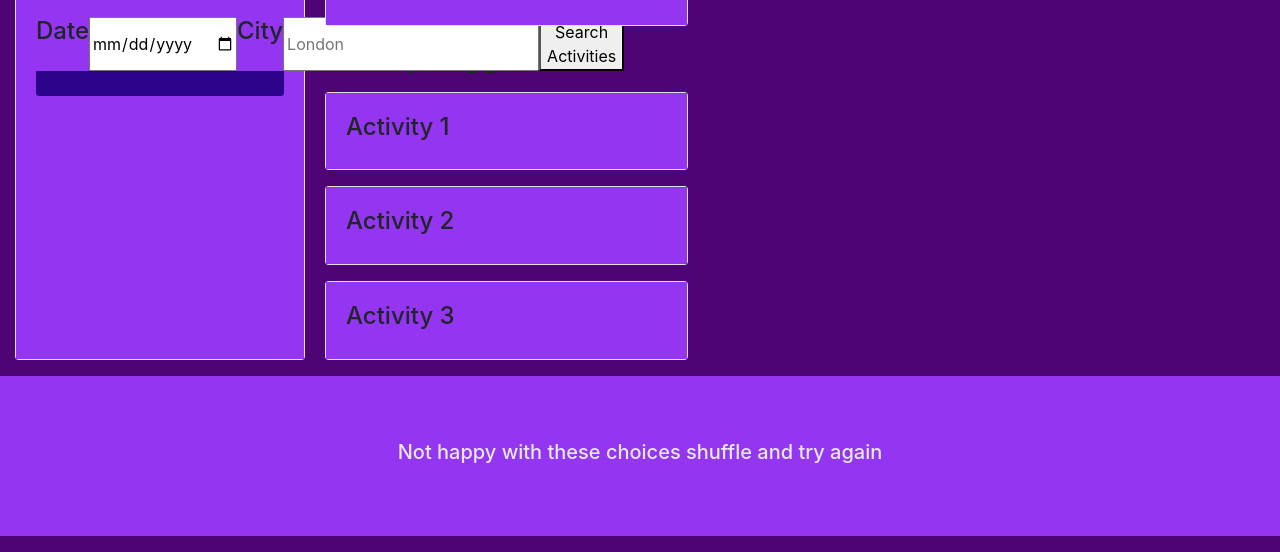
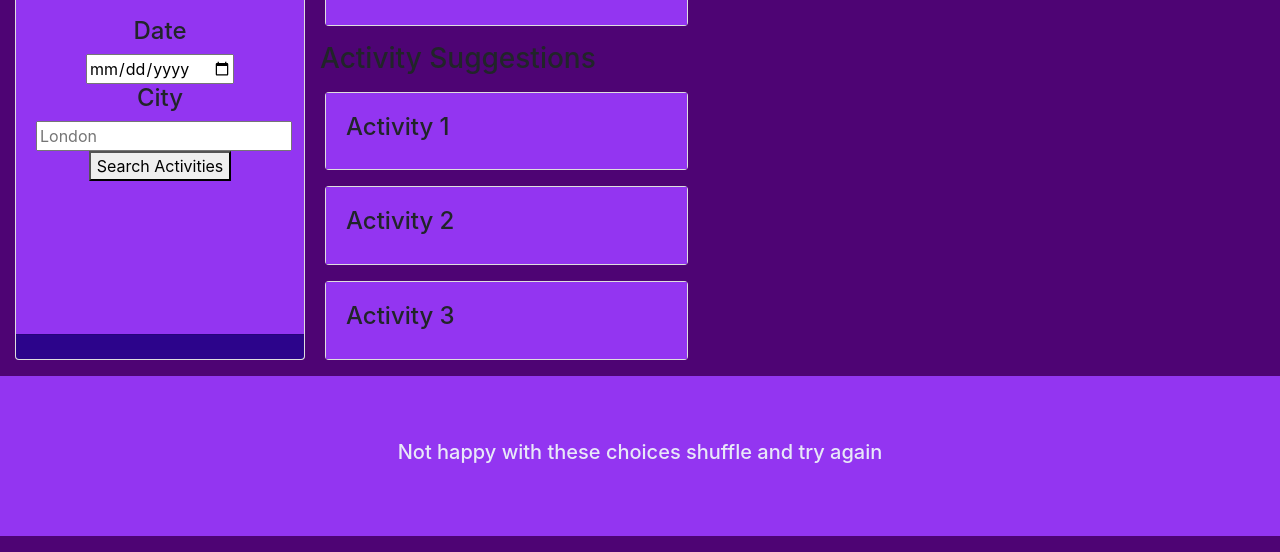
Before and after one commit to tyrkgithub/Weather-Activity-Suggester-Application, a plain HTML site: page index.html in a window 1280 px wide. Shown: the part 309-861 px from the top of the page. Drawn offline with nearby package versions, Linux system fonts and the light colour scheme.

Commit message:
correcting card

```diff
--- a/index.html
+++ b/index.html
@@ -33,12 +33,13 @@
         </h3>
 
         <div class="card-body">
-          <div class="d-flex align-content-around card-text">
-          <h4 for="start">Date</h4>
-          <input type="date" id="start" value="today();" min="today();" max="today()+5;">
-          <h4 for="search">City</h4>
-         <input class="input" type="text" id="city-search" placeholder="London" />
-        <button class="button" id="button">Search Activities</button>
+          <div class="card-text">
+            <h4 for="start">Date</h4>
+            <input type="date" id="start" value="today();" min="today();" max="today()+5;">
+            <h4 for="search">City</h4>
+            <input class="input" type="text" id="city-search" placeholder="London" />
+            <button class="button" id="button">Search Activities</button>
+          </div>
         </div>
         <div class="card-footer" id="history">
         </div>
```
